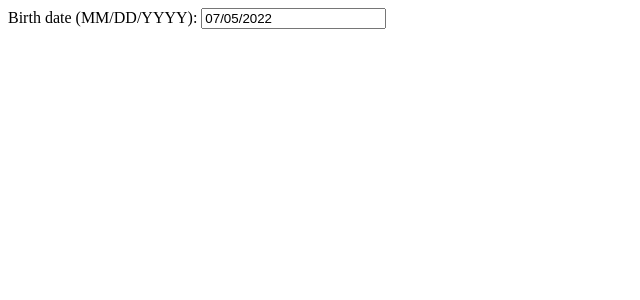
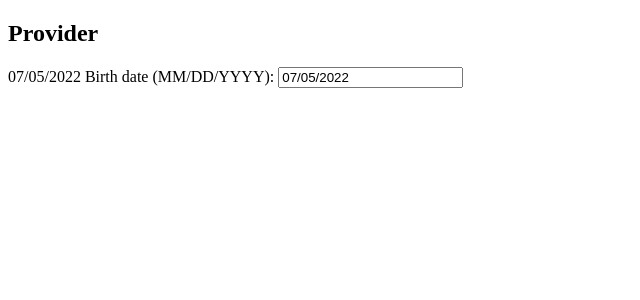
Before and after one commit to DarrenXu94/dateinput, a Vue app: page / in a window 1280 px wide. Shown: the top 300 px of the page, without its empty margins (0-640 px from the left). Built offline with nearby package versions, Linux system fonts and the light colour scheme.

Commit message:
more testing

```diff
--- a/src/App.vue
+++ b/src/App.vue
@@ -17,6 +17,7 @@ export default defineComponent({
 </script>
 
 <template>
+  <h2>Provider</h2>
   <DateInput @update:date="updateDate" :initial-date="value" />
 </template>
 
--- a/src/components/DateInput.vue
+++ b/src/components/DateInput.vue
@@ -2,6 +2,7 @@
 
 <template>
     <div>
+        {{ value }}
         <label for="BDay01" id="BDay01Label">
             Birth date
             <span>(MM/DD/YYYY)</span>:
```
